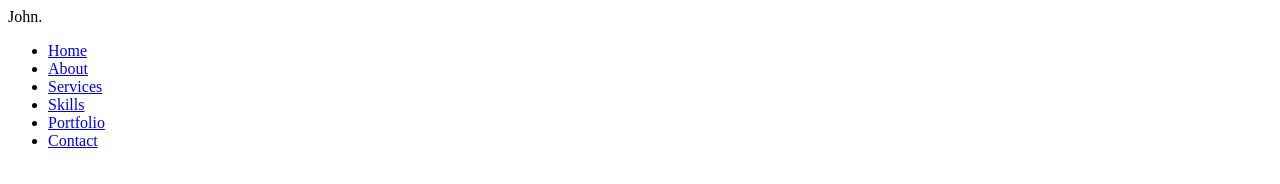
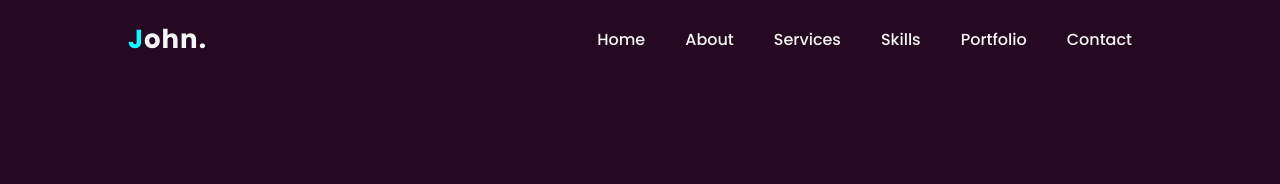
Before and after one commit to Dinislam1999/Personal-Portfolio-Website, a plain HTML site: page index.html in a window 1280 px wide. Drawn offline with nearby package versions, Linux system fonts and the light colour scheme.

Commit message:
navlist update commit

```diff
--- a/index.html
+++ b/index.html
@@ -20,7 +20,7 @@
             <li><a href="#">Portfolio</a></li>
             <li><a href="#">Contact</a></li>
         </ul>
-
+        <div id="menu-icon" class="bx bx-menu"></div>
     </header>
     <script src="script.js"></script>
 </body>
--- a/style.css
+++ b/style.css
@@ -0,0 +1,76 @@
+@import url('https://fonts.googleapis.com/css2?family=Poppins:wght@100;200;300;400;500;600;700;800;900&display=swap');
+*{
+    margin: 0;
+    padding: 0;
+    box-sizing: border-box;
+    list-style: none;
+    scroll-behavior: smooth;
+    text-decoration: none;
+}
+:root{
+    --text-color:#f5f5f5;
+    --hover-color:#12f7ff;
+    --bg-color:#250821;
+    --secon-bg-color:#292e33;
+    --big-font:2.5rem;
+    --norma-font:2rem;
+    --norma-box-shadow:0 0 .5rem #12f7ff;
+    --h2-font:3rem;
+    --font-neon-text-shadow:0 0 10px rgba(18,247,255,0.3),
+    0 0 20px rgba(18,247,255,0.3),
+    0 0 30px rgba(18,247,255,0.3),
+    0 0 40px rgba(18,247,255,0.3),
+    0 0 70px rgba(18,247,255,0.3),
+    0 0 80px rgba(18,247,255,0.3),
+    0 0 100px rgba(18,247,255,0.3),
+    0 0 150px rgba(18,247,255,0.3),
+}
+body{
+    font-family: "Poppins",sans-serif;
+    background-color: var(--bg-color);
+    color: var(--text-color);
+}
+header{
+    display: flex;
+    align-items: center;
+    justify-content:space-between;
+    width: 100%;
+    padding: 20px 10%;
+}
+.logo{
+    font-size: 26px;
+    font-weight: 700;
+    letter-spacing: 1px;
+}
+span{
+    color: var(--hover-color);
+}
+.navlist{
+    display: flex;
+}
+.navlist a{
+    color: var(--text-color);
+    font-weight: 500;
+    padding: 10px 20px;
+}
+.navlist a:hover{
+    color: var(--hover-color);
+    text-shadow: 0 0 10px rgba(18,247,255,0.6),
+    0 0 20px rgba(18,247,255,0.6),
+    0 0 30px rgba(18,247,255,0.6),
+    0 0 40px rgba(18,247,255,0.6),
+    0 0 70px rgba(18,247,255,0.6),
+    0 0 80px rgba(18,247,255,0.6),
+    0 0 100px rgba(18,247,255,0.6),
+    0 0 150px rgba(18,247,255,0.6);
+}
+#menu-icon{
+    font-size: 1.8rem;
+    z-index: 10001;
+    cursor: pointer;
+    margin-left: 25px;
+    background: var(--hover-color);
+    border-radius: 3px;
+    color: var(--secon-bg-color);
+    display: none;
+}
```
